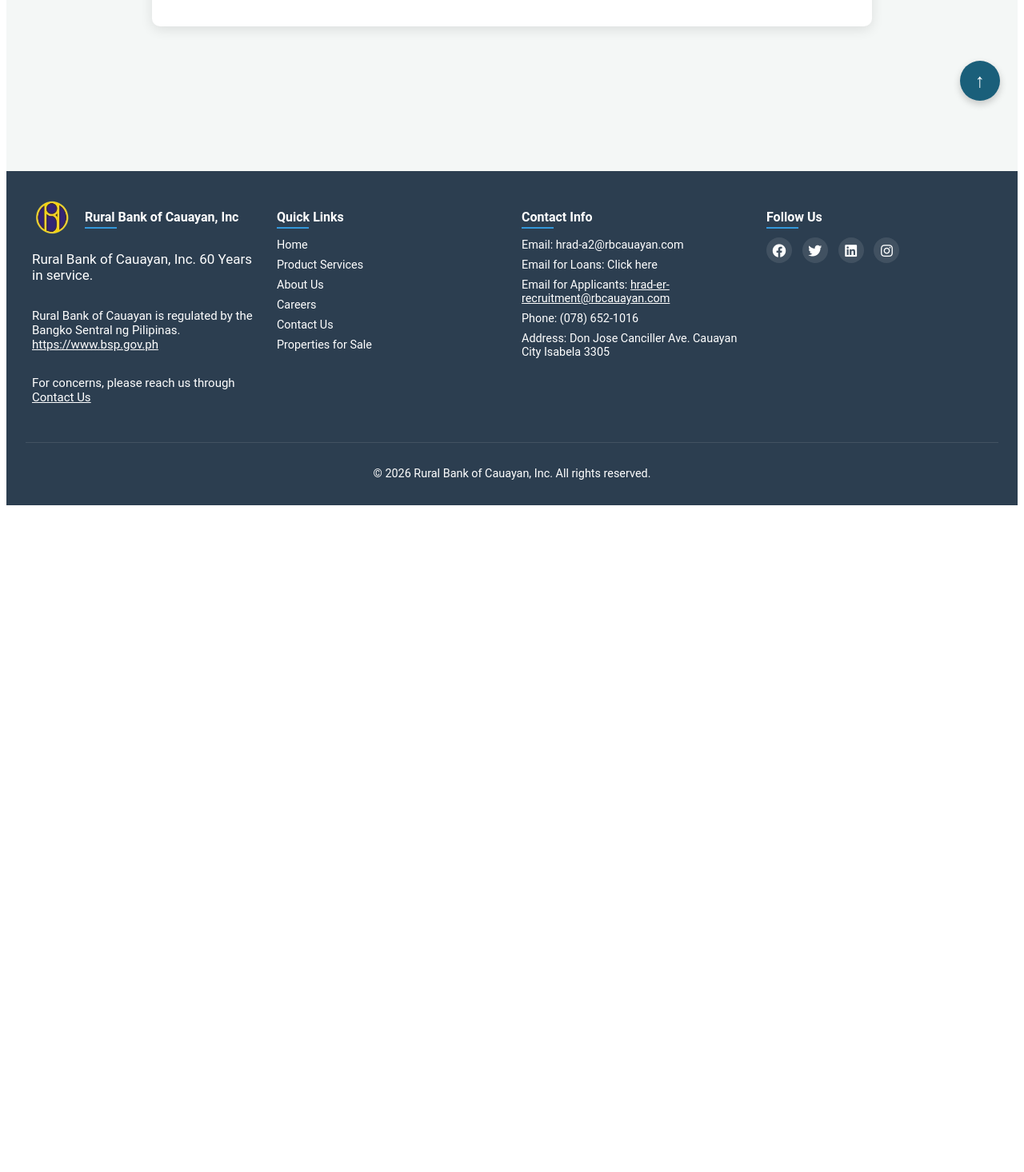
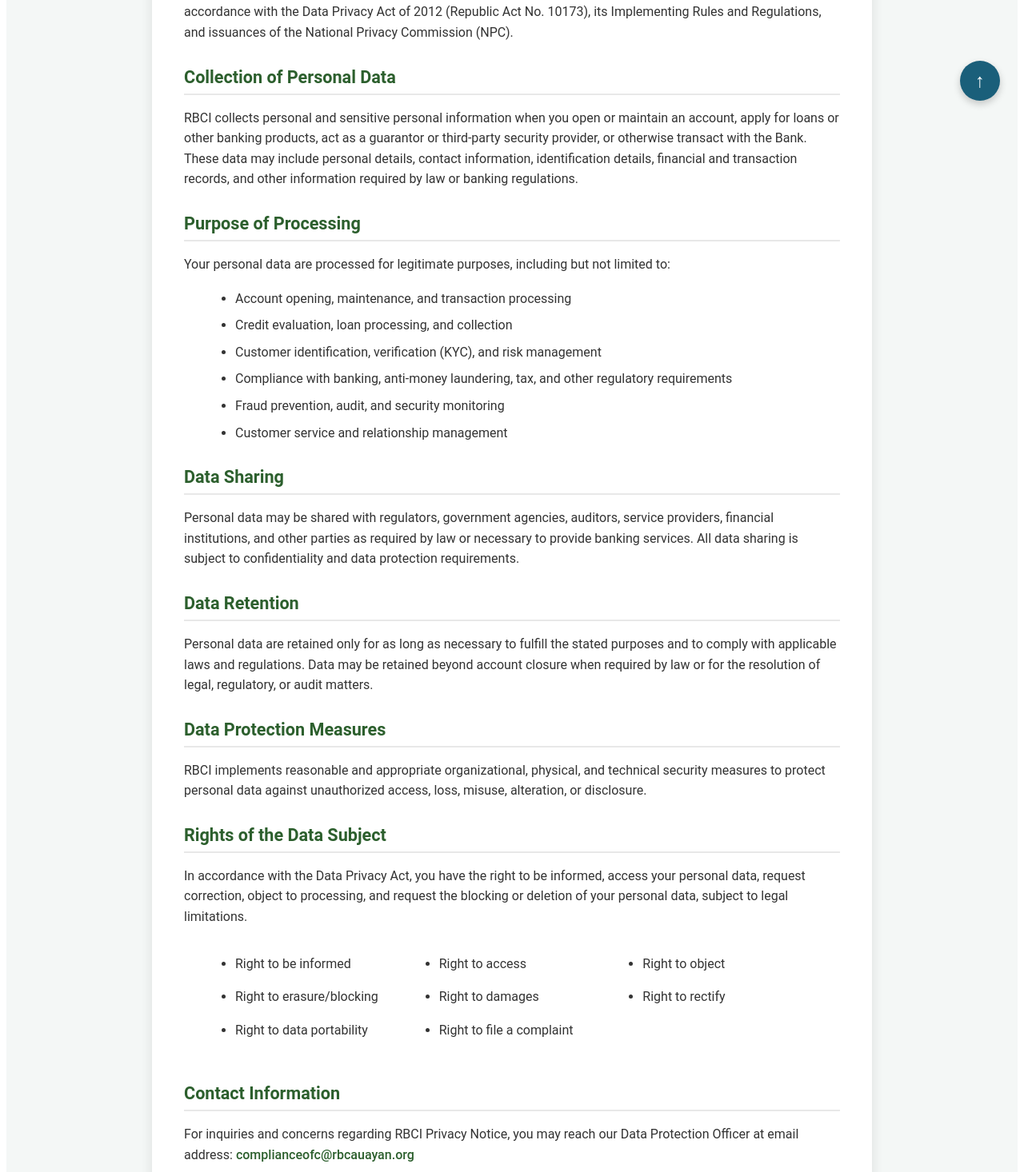
Before and after one commit to rbsystemadmin/rbcauayan, a React (Vite) app: page /privacy-policy in a window 1280 px wide. Shown: the part 644-2110 px from the top of the page at 80% size. Before the commit the page ends 1284 px from the top, so only its background shows below. Built offline with nearby package versions, Linux system fonts and the light colour scheme; no server answers.

Commit message:
04/24/2026 v2
update

```diff
--- a/src/pages/PrivacyPolicy/PrivacyPolicy.css
+++ b/src/pages/PrivacyPolicy/PrivacyPolicy.css
@@ -97,3 +97,72 @@
     .PP-header-content h1 { font-size: 1.8rem; }
     .PP-main-card { padding: 25px; }
 }
+
+/* Add to your existing PrivacyPolicy.css */
+
+.PP-intro {
+    font-size: 1rem;
+    line-height: 1.6;
+    margin-bottom: 1.5rem;
+}
+
+.PP-section h2 {
+    font-size: 1.35rem;
+    color: #2c5f2d;
+    margin-top: 1.5rem;
+    margin-bottom: 1rem;
+    padding-bottom: 0.5rem;
+    border-bottom: 2px solid #e8e8e8;
+}
+
+.PP-section p {
+    font-size: 1rem;
+    line-height: 1.6;
+    margin-bottom: 1rem;
+    color: #333;
+}
+
+.PP-section ul {
+    margin-left: 1.5rem;
+    margin-bottom: 1rem;
+}
+
+.PP-section li {
+    font-size: 1rem;
+    line-height: 1.6;
+    margin-bottom: 0.5rem;
+    color: #333;
+}
+
+.PP-rights-list {
+    display: flex;
+    flex-wrap: wrap;
+}
+
+.PP-rights-list ul {
+    display: grid;
+    grid-template-columns: repeat(auto-fill, minmax(200px, 1fr));
+    gap: 0.5rem;
+    width: 100%;
+}
+
+.PP-section a {
+    color: #2c5f2d;
+    text-decoration: none;
+    font-weight: 500;
+}
+
+.PP-section a:hover {
+    text-decoration: underline;
+}
+
+/* Responsive adjustments */
+@media (max-width: 768px) {
+    .PP-section h2 {
+        font-size: 1.2rem;
+    }
+
+    .PP-rights-list ul {
+        grid-template-columns: 1fr;
+    }
+}
--- a/src/pages/PrivacyPolicy/PrivacyPolicy.jsx
+++ b/src/pages/PrivacyPolicy/PrivacyPolicy.jsx
@@ -1,9 +1,8 @@
-
 import { useEffect } from 'react';
 
 import Navbar from "../../components/Navbar/Navbar";
 import Footer from "../../components/Footer/Footer";
-import dps from '../../Assets/DPA_Logo.png';
+import dps from '../../Assets/corseal2026.png';
 import "./PrivacyPolicy.css";
 
 function PrivacyPolicy() {
@@ -30,40 +29,97 @@
                     <div className='PP-header-content'>
                         <h1>Privacy Policy</h1>
                         <p>Protecting your personal information is our priority</p>
-
                     </div>
                 </div>
 
                 <div className='PP-content-section'>
                     <div className='PP-main-card'>
-
                         <p className="PP-last-updated">Last Updated: March 18, 2026</p>
                         <div className="row justify-content-left">
-                            <img src={dps} alt="Historical Photo" className="dpstyle" />
+                            <img src={dps} alt="RBCI Seal" className="dpstyle" />
                         </div>
+
                         <div className="PP-article">
+                            {/* Introduction */}
                             <section className="PP-section">
-
+                                <p className="PP-intro">
+                                    <strong>RURAL BANK OF CAUAYAN INC.</strong> respects your right to privacy and is committed to protecting your personal data in accordance with the Data Privacy Act of 2012 (Republic Act No. 10173), its Implementing Rules and Regulations, and issuances of the National Privacy Commission (NPC).
+                                </p>
                             </section>
 
+                            {/* Collection of Personal Data */}
                             <section className="PP-section">
-
+                                <h2>Collection of Personal Data</h2>
+                                <p>
+                                    RBCI collects personal and sensitive personal information when you open or maintain an account, apply for loans or other banking products, act as a guarantor or third-party security provider, or otherwise transact with the Bank. These data may include personal details, contact information, identification details, financial and transaction records, and other information required by law or banking regulations.
+                                </p>
                             </section>
 
+                            {/* Purpose of Processing */}
                             <section className="PP-section">
-
+                                <h2>Purpose of Processing</h2>
+                                <p>Your personal data are processed for legitimate purposes, including but not limited to:</p>
+                                <ul>
+                                    <li>Account opening, maintenance, and transaction processing</li>
+                                    <li>Credit evaluation, loan processing, and collection</li>
+                                    <li>Customer identification, verification (KYC), and risk management</li>
+                                    <li>Compliance with banking, anti-money laundering, tax, and other regulatory requirements</li>
+                                    <li>Fraud prevention, audit, and security monitoring</li>
+                                    <li>Customer service and relationship management</li>
+                                </ul>
                             </section>
 
+                            {/* Data Sharing */}
                             <section className="PP-section">
-
+                                <h2>Data Sharing</h2>
+                                <p>
+                                    Personal data may be shared with regulators, government agencies, auditors, service providers, financial institutions, and other parties as required by law or necessary to provide banking services. All data sharing is subject to confidentiality and data protection requirements.
+                                </p>
                             </section>
 
+                            {/* Data Retention */}
                             <section className="PP-section">
-
+                                <h2>Data Retention</h2>
+                                <p>
+                                    Personal data are retained only for as long as necessary to fulfill the stated purposes and to comply with applicable laws and regulations. Data may be retained beyond account closure when required by law or for the resolution of legal, regulatory, or audit matters.
+                                </p>
                             </section>
 
+                            {/* Data Protection Measures */}
                             <section className="PP-section">
+                                <h2>Data Protection Measures</h2>
+                                <p>
+                                    RBCI implements reasonable and appropriate organizational, physical, and technical security measures to protect personal data against unauthorized access, loss, misuse, alteration, or disclosure.
+                                </p>
+                            </section>
 
+                            {/* Rights of the Data Subject */}
+                            <section className="PP-section">
+                                <h2>Rights of the Data Subject</h2>
+                                <p>
+                                    In accordance with the Data Privacy Act, you have the right to be informed, access your personal data, request correction, object to processing, and request the blocking or deletion of your personal data, subject to legal limitations.
+                                </p>
+                                <div className="PP-rights-list">
+                                    <ul>
+                                        <li>Right to be informed</li>
+                                        <li>Right to access</li>
+                                        <li>Right to object</li>
+                                        <li>Right to erasure/blocking</li>
+                                        <li>Right to damages</li>
+                                        <li>Right to rectify</li>
+                                        <li>Right to data portability</li>
+                                        <li>Right to file a complaint</li>
+                                    </ul>
+                                </div>
+                            </section>
+
+                            {/* Contact Information */}
+                            <section className="PP-section">
+                                <h2>Contact Information</h2>
+                                <p>
+                                    For inquiries and concerns regarding RBCI Privacy Notice, you may reach our Data Protection Officer at email address:{' '}
+                                    <a href="mailto:complianceofc@rbcauayan.org">complianceofc@rbcauayan.org</a>
+                                </p>
                             </section>
                         </div>
                     </div>
```
Also changed, not shown: src/Assets/corseal2026.png (added).
